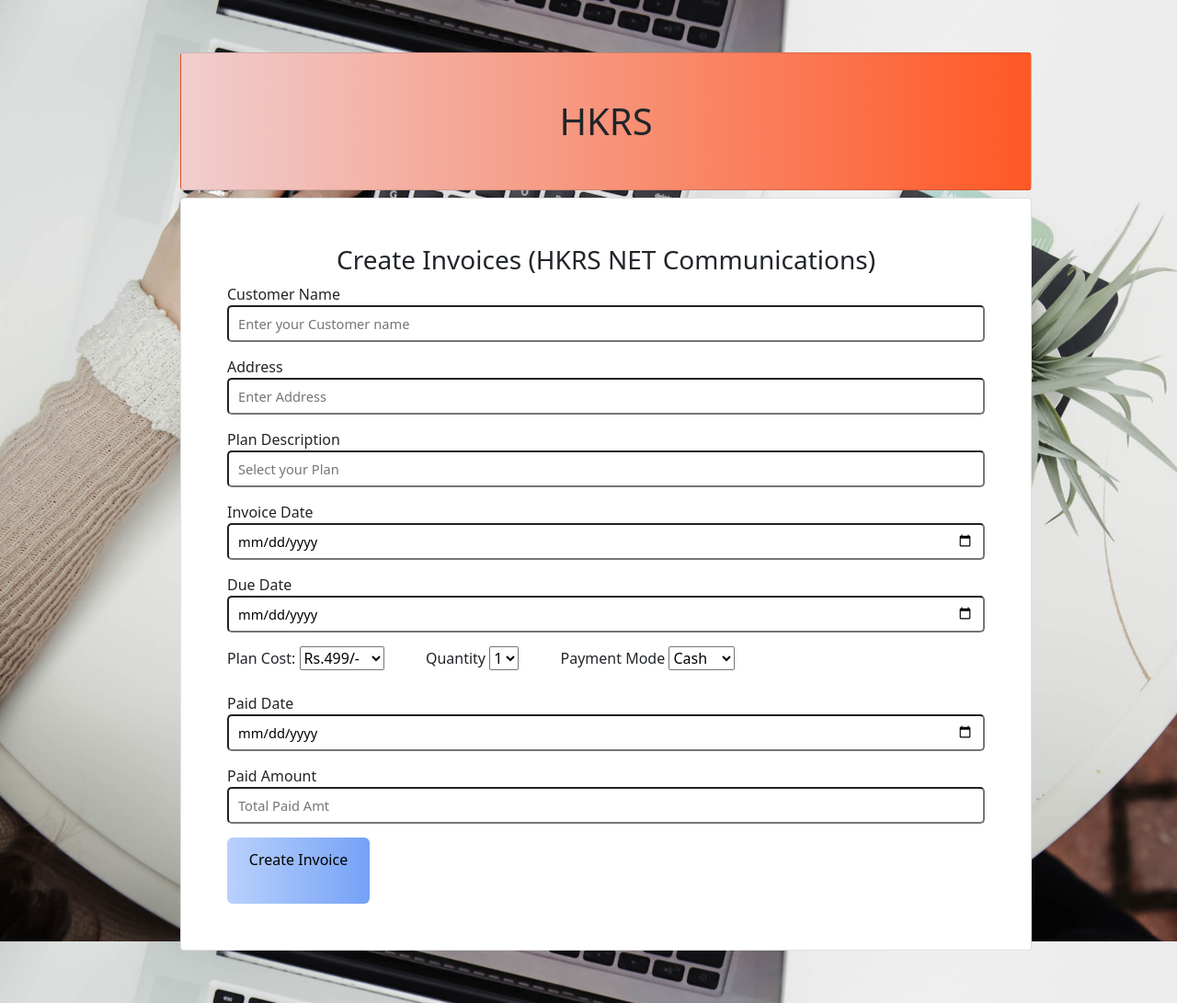
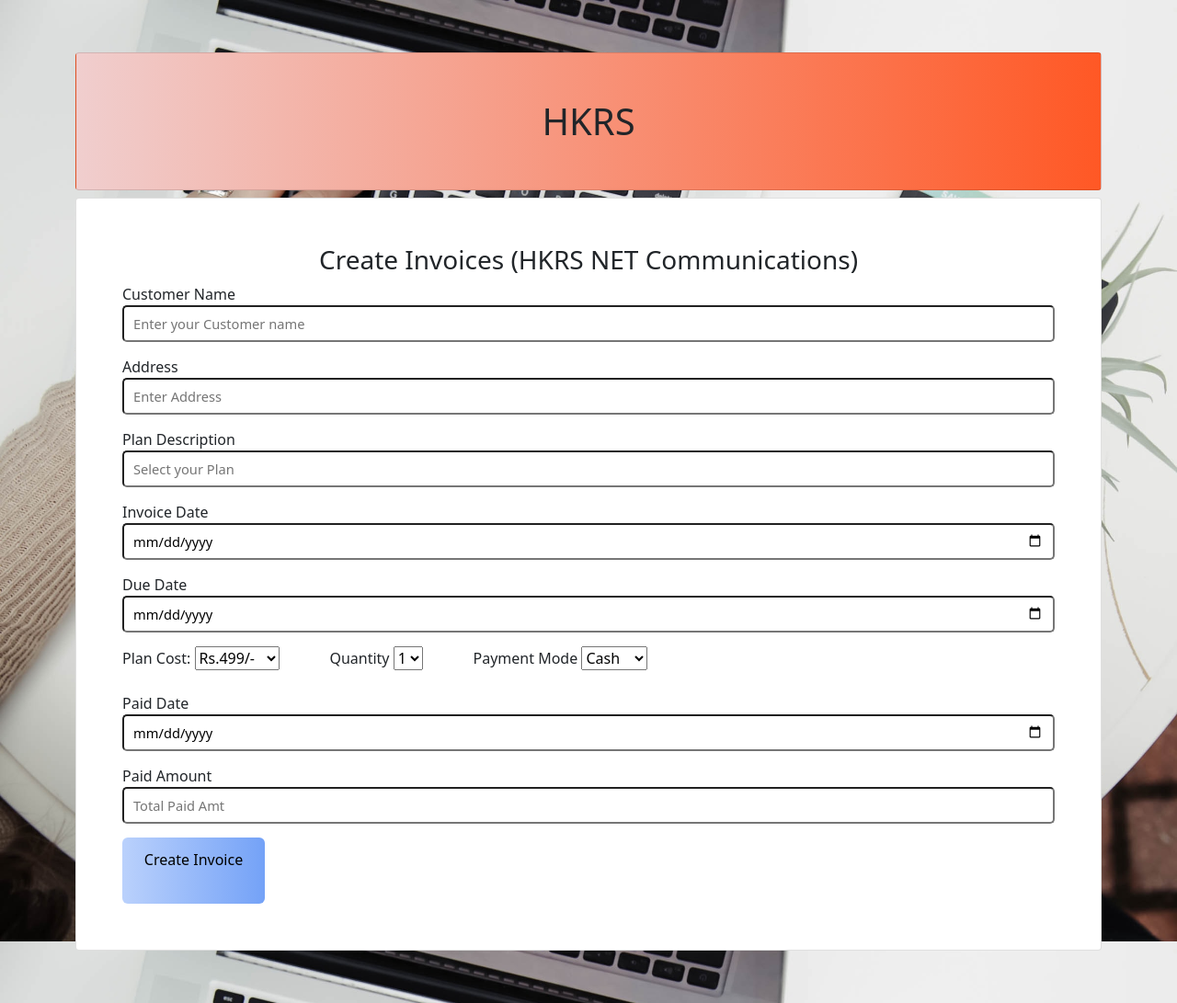
Before and after one commit to Kamal-prog-code/hkrs_invoice_gen, a Django app: template app/templates/app/index.html in a window 1280 px wide. Shown: the whole page at 92% size. Run offline with Django 3.2, Linux system fonts and the light colour scheme; the template is opened without the code that fills it, so the values that code supplies are empty; some libraries are stand-ins or nearby versions.

Commit message:
make it better

```diff
--- a/app/templates/app/index.html
+++ b/app/templates/app/index.html
@@ -68,7 +68,7 @@
 <body  >
 	<div class="container">
 		<div class="row">
-			<div class="col-md-10" style="margin-left: 10%;margin-top: 5%;margin-bottom: 5%;">
+			<div class="col-xs" style="margin-left: 0%;margin-top: 5%;margin-bottom: 5%;">
 				<h1 class="card text-center" style="background: linear-gradient(to right,rgb(240, 206, 206),rgb(255, 88, 37));">HKRS</h1>
 				<div class="card text-center">
 					<h3>Create Invoices (HKRS NET Communications)</h3>
```
